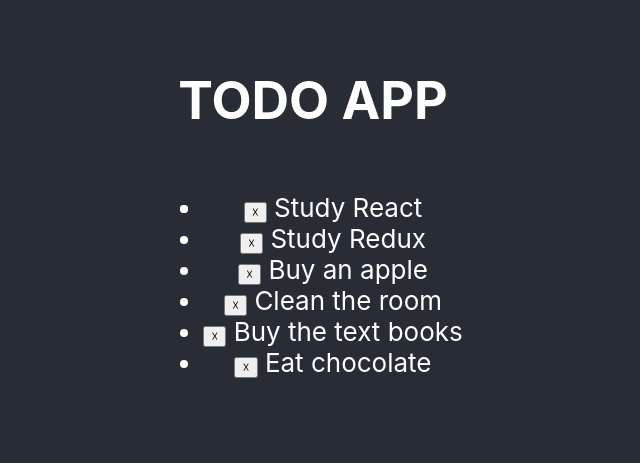
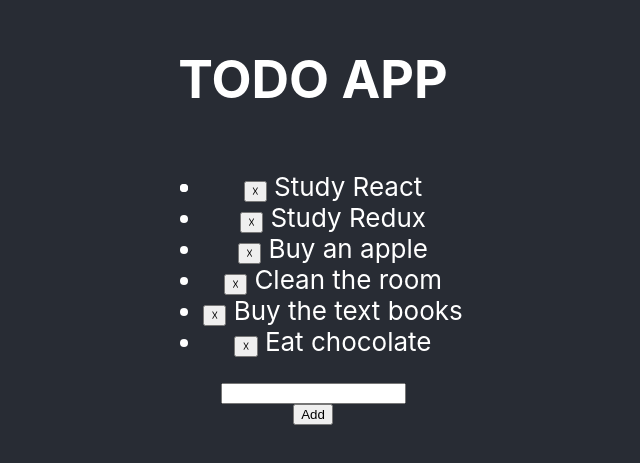
Before and after one commit to yuuming/todoListPractice, a React (Create React App) app: page / in a window 1280 px wide. Shown: the part 181-644 px from the top of the page, without its empty margins (327-967 px from the left). Built offline with nearby package versions, Linux system fonts and the light colour scheme.

Commit message:
Add input field and Add button

```diff
--- a/src/App.js
+++ b/src/App.js
@@ -29,6 +29,8 @@
               })}
             </li>
           </ul>
+          <input type="text" />
+        <input type="button" value="Add" />
         </header>
       </div>
     );
```
